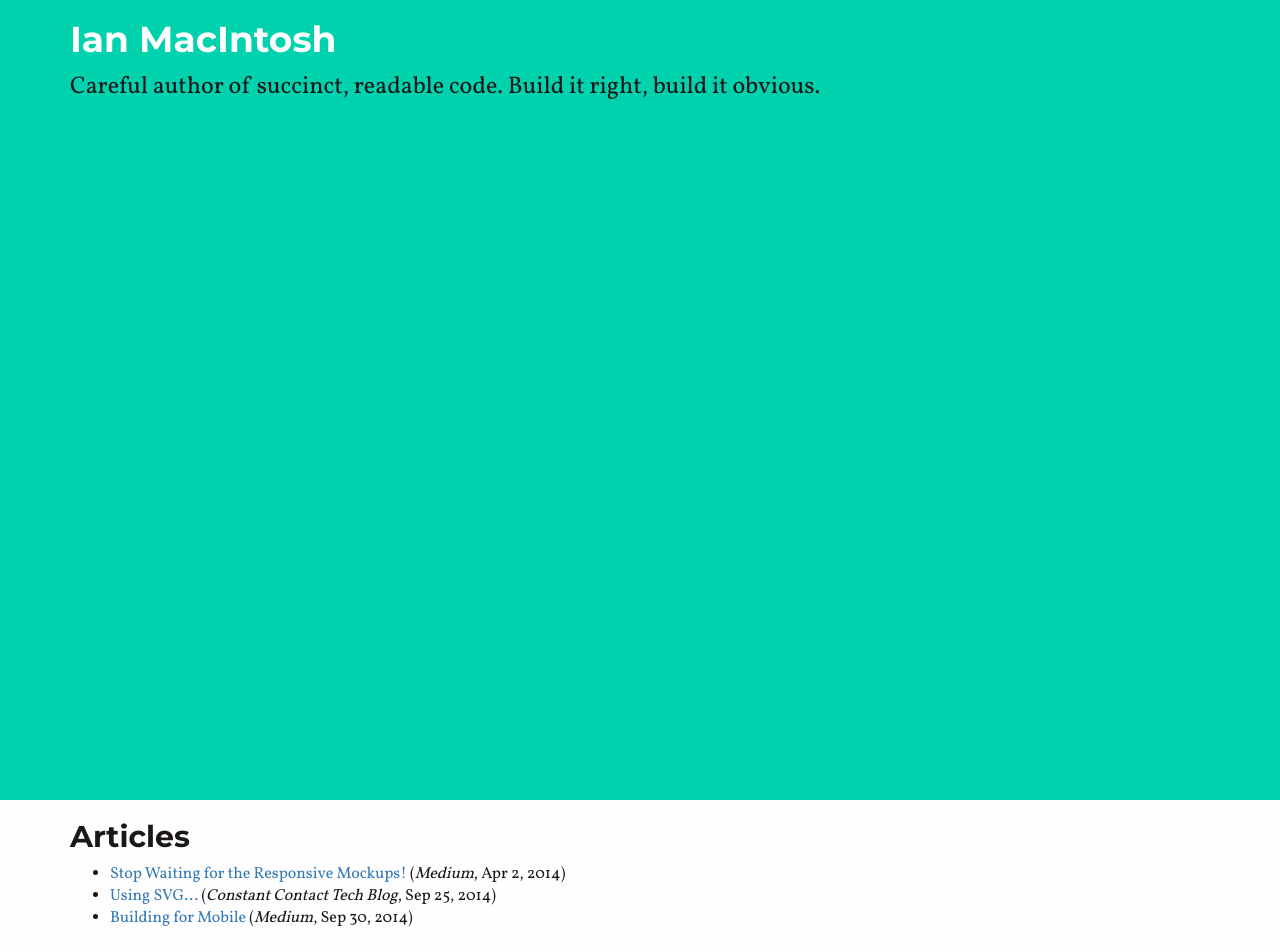
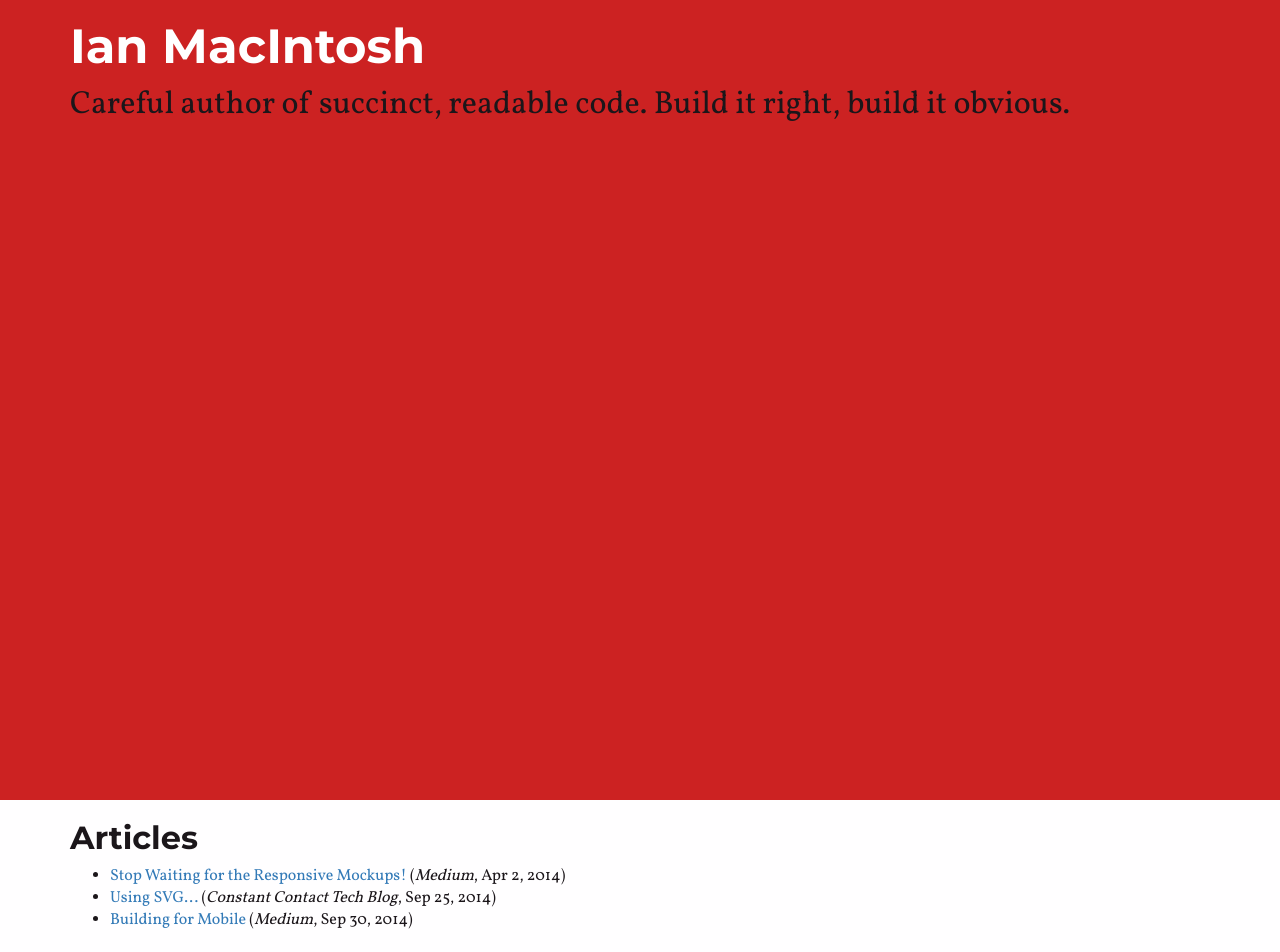
Before and after one commit to ianjmacintosh/ianmacintosh, a plain HTML site: page index.html in a window 1280 px wide. Shown: the top 952 px of the page. Drawn offline with nearby package versions, Linux system fonts and the light colour scheme.

Commit message:
Test thang

```diff
--- a/css/main.css
+++ b/css/main.css
@@ -99,6 +99,14 @@ h1, h2, h3, h4, h5, h6 {
     font-family: "Montserrat", sans-serif;
 }
 
+h1 {
+    font-size: 3rem;
+}
+
+h2 {
+    font-size: 2rem;
+}
+
 section:nth-child(odd) h1,
 section:nth-child(odd) h2,
 section:nth-child(odd) h3,
@@ -109,7 +117,7 @@ section:nth-child(odd) h6 {
 }
 
 .big-paragraph {
-    font-size: 1.5rem;
+    font-size: 2rem;
     font-weight: 400;
 }
 
@@ -124,7 +132,7 @@ section:nth-child(even) {
 }
 
 section:nth-child(odd) {
-    background: #00D2AE;
+    background: #c22;
     color: #1B161A;
 }
 
```
